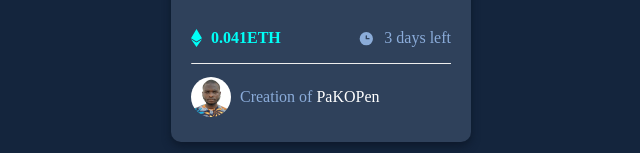
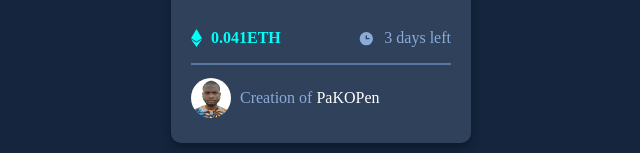
Before and after one commit to PaKOPen/Project-1, a plain HTML site: page indexbyPaKOPen.html in a window 1280 px wide. Shown: the part 436-589 px from the top of the page, without its empty margins (319-959 px from the left). Drawn offline with Linux system fonts and the light colour scheme.

Commit message:
formatted hr tag code colour

```diff
--- a/stylesbyPaKOPen.css
+++ b/stylesbyPaKOPen.css
@@ -10,7 +10,8 @@ body {
     font-weight: 300;
 }
 hr {
-    border-top: 0px solid hsl(215, 29%, 49%)
+    background-color: hsl(215, 29%, 49%);
+    border: 1px solid hsl(215, 29%, 49%)
 }
 section {
     width: 300px;
```
